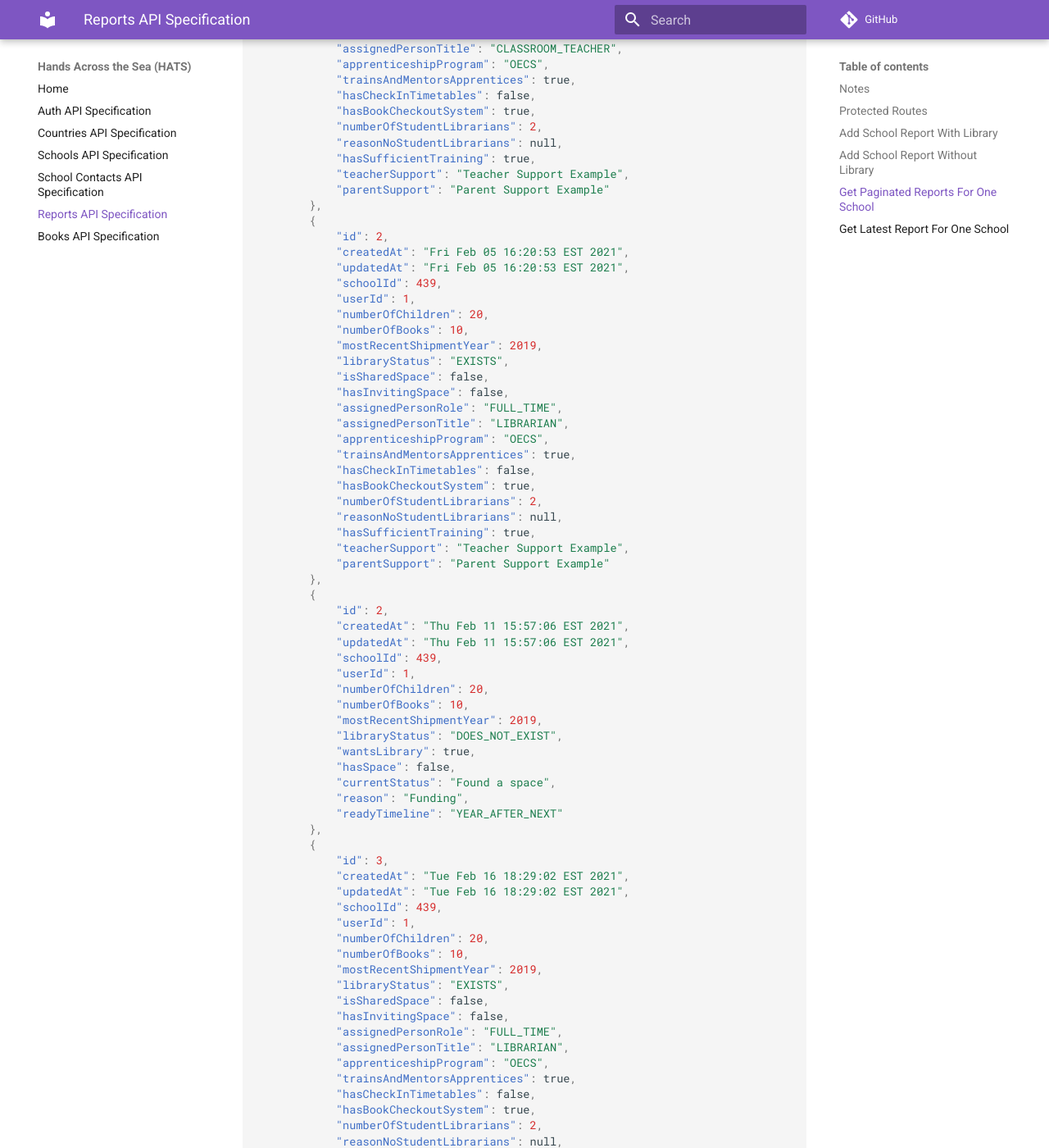
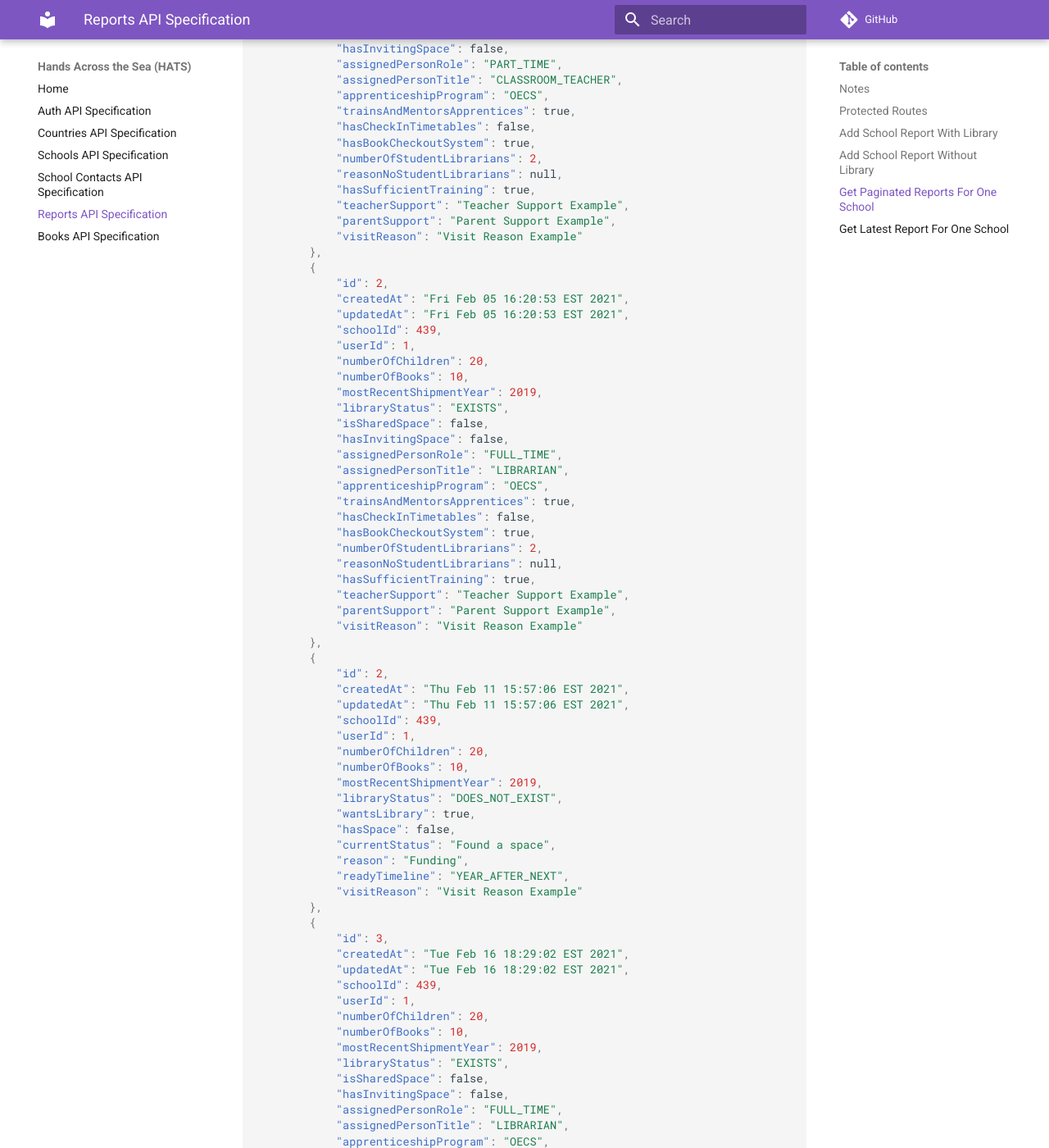
Before and after one commit to Code-4-Community/c4c-dev-docs, an MkDocs documentation site: the page built from docs/hats/api-spec-school-report.md, in a window 1280 px wide and 1400 px high, scrolled down 2394 px. Shown: the whole window at 82% size. Built offline with MkDocs 1.6.1 and Material for MkDocs 9.7.7, drawn with Linux system fonts in a browser that asks for light colours; comment, search, counter and statistics services are not loaded; some of the changed text lies outside the part shown.

Commit message:
updated devdocs for visit reason

````diff
--- a/docs/hats/api-spec-school-report.md
+++ b/docs/hats/api-spec-school-report.md
@@ -59,7 +59,8 @@ Responses:
     "reasonNoStudentLibrarians": null,
     "hasSufficientTraining": true,
     "teacherSupport": "Teacher Support Example",
-    "parentSupport": "Parent Support Example"
+    "parentSupport": "Parent Support Example",
+    "visitReason": "Visit Reason Example"
 }
 ```
 
@@ -81,7 +82,8 @@ Responses:
     "wantsLibrary": true,
     "hasSpace": false,
     "currentStatus": "Found a space",
-    "readyTimeline": "YEAR_AFTER_NEXT"
+    "readyTimeline": "YEAR_AFTER_NEXT",
+    "visitReason": "Visit Reason Example"
 }
 ```
 
@@ -121,7 +123,8 @@ Responses:
             "reasonNoStudentLibrarians": null,
             "hasSufficientTraining": true,
             "teacherSupport": "Teacher Support Example",
-            "parentSupport": "Parent Support Example"
+            "parentSupport": "Parent Support Example",
+            "visitReason": "Visit Reason Example"
         },
         {
             "id": 2,
@@ -145,7 +148,8 @@ Responses:
             "reasonNoStudentLibrarians": null,
             "hasSufficientTraining": true,
             "teacherSupport": "Teacher Support Example",
-            "parentSupport": "Parent Support Example"
+            "parentSupport": "Parent Support Example",
+            "visitReason": "Visit Reason Example"
         },
         {
             "id": 2,
@@ -161,7 +165,8 @@ Responses:
             "hasSpace": false,
             "currentStatus": "Found a space",
             "reason": "Funding",
-            "readyTimeline": "YEAR_AFTER_NEXT"
+            "readyTimeline": "YEAR_AFTER_NEXT",
+            "visitReason": "Visit Reason Example"
         },
         {
             "id": 3,
@@ -185,7 +190,8 @@ Responses:
             "reasonNoStudentLibrarians": null,
             "hasSufficientTraining": true,
             "teacherSupport": "Teacher Support Example",
-            "parentSupport": "Parent Support Example"
+            "parentSupport": "Parent Support Example",
+            "visitReason": "Visit Reason Example"
         },
         {
             "id": 3,
@@ -201,7 +207,8 @@ Responses:
             "hasSpace": false,
             "currentStatus": "Found a space",
             "reason": "Funding",
-            "readyTimeline": "YEAR_AFTER_NEXT"
+            "readyTimeline": "YEAR_AFTER_NEXT",
+            "visitReason": "Visit Reason Example"
         }
     ]
 }
@@ -239,7 +246,8 @@ Responses:
     "reasonNoStudentLibrarians": null,
     "hasSufficientTraining": true,
     "teacherSupport": "Teacher Support Example",
-    "parentSupport": "Parent Support Example"
+    "parentSupport": "Parent Support Example",
+    "visitReason": "Visit Reason Example"
 }
 ```
 
@@ -259,7 +267,8 @@ Responses:
     "hasSpace": false,
     "currentStatus": "Found a space",
     "reason": "Funding",
-    "readyTimeline": "YEAR_AFTER_NEXT"
+    "readyTimeline": "YEAR_AFTER_NEXT",
+    "visitReason": "Visit Reason Example"
 }
 ```
 `404 No Report Found`: Report not found for school with id
````
